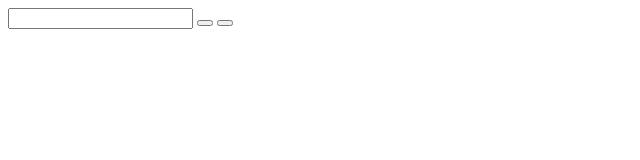
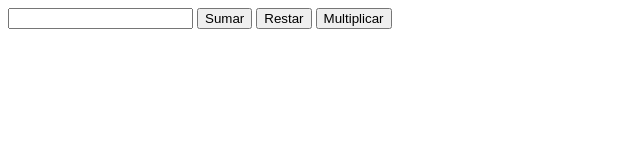
Before and after one commit to LuckySejo/calculadora, a plain HTML site: page index.html in a window 1280 px wide. Shown: the whole page, without its empty margins (0-640 px from the left). Drawn offline with Linux system fonts and the light colour scheme.

Commit message:
multiplicar

```diff
--- a/index.html
+++ b/index.html
@@ -7,7 +7,8 @@
 </head>
 <body>
     <input type="text">
-    <button type="button" onclick="sumar()"></button>
-    <button type="button" onclick="restar()"></button>
+    <button type="button" onclick="sumar()">Sumar</button>
+    <button type="button" onclick="restar()">Restar</button>
+    <button type="button" onclick="multiplicar()">Multiplicar</button>
 </body>
 </html>
```
